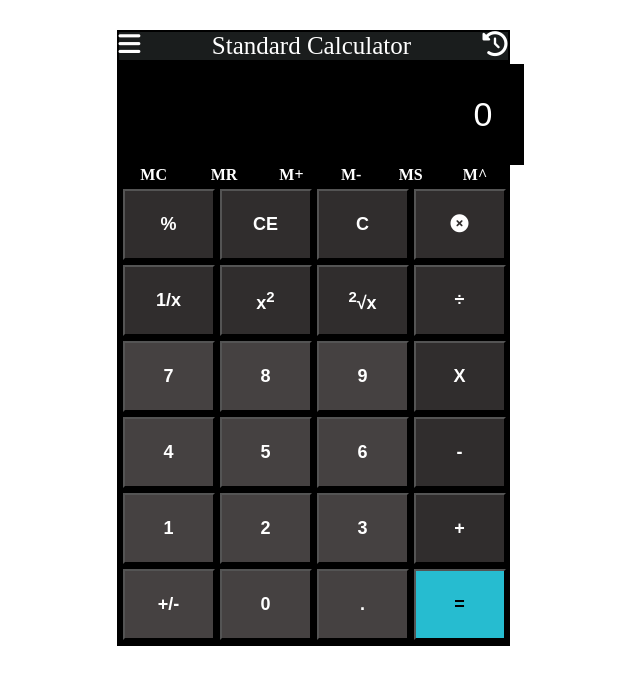
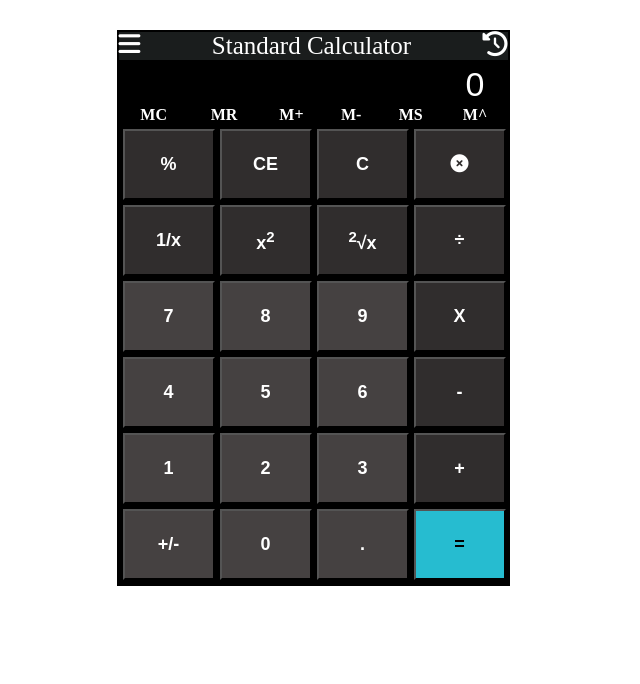
Before and after one commit to Sagark306/Calculator, a plain HTML site: page index.html in a window 1280 px wide. Shown: the whole page, without its empty margins (327-967 px from the left). Drawn offline with Linux system fonts and the light colour scheme.

Commit message:
Update style.css

```diff
--- a/style.css
+++ b/style.css
@@ -1,6 +1,6 @@
 
 input{
-            padding: 31px;
+/*             padding: 31px; */
             border: none;
             text-align: right;
             font-size: 34px;
```
